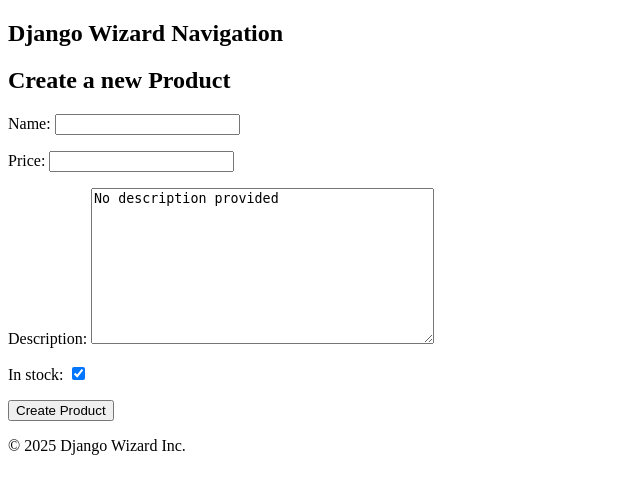
After one commit to Tonmoy096/my_django_project, a Django app: page /product/create/ in a window 1280 px wide. The commit adds this page. Shown: the top 494 px of the page, without its empty margins (0-640 px from the left). Run offline with Django 5.2, Linux system fonts and the light colour scheme.

Commit message:
Add product management features with models, forms, views, and templates

```diff
--- a/django_wizard/django_wizard/settings.py
+++ b/django_wizard/django_wizard/settings.py
@@ -37,7 +37,8 @@
     'django.contrib.sessions',
     'django.contrib.messages',
     'django.contrib.staticfiles',
-    'myapp'
+    'myapp',
+    'django_extensions',
 ]
 
 MIDDLEWARE = [
--- /dev/null
+++ b/django_wizard/myapp/forms.py
@@ -0,0 +1,7 @@
+from django import forms
+from .models import Product
+
+class ProductForm(forms.ModelForm):
+    class Meta:
+        model = Product
+        fields = ['name','price','description','in_stock']
--- a/django_wizard/myapp/models.py
+++ b/django_wizard/myapp/models.py
@@ -1,6 +1,36 @@
 from django.db import models
-from django.contrib.auth.models import User
 
+class Product(models.Model):
+    name = models.CharField(max_length=100)
+    description = models.TextField(default = 'No description provided')
+    price = models.DecimalField(max_digits=10, decimal_places=2)
+    in_stock = models.BooleanField(default=True)
+
+    def __str__(self):
+        return self.name
+
+class Tag(models.Model):
+    name = models.CharField(max_length=100)
+
+    def __str__(self):
+        return self.name
+
+class Category(models.Model):
+    name = models.CharField(max_length=100)
+
+    def __str__(self):
+        return self.name
+
+class profile(models.Model):
+    user = models.OneToOneField('auth.User', on_delete=models.CASCADE)
+    bio = models.TextField()
+
+    def __str__(self):
+        return self.user.username
+
+
+
+'''
 class Category(models.Model):
     name = models.CharField(max_length=100)
 
@@ -30,7 +60,9 @@
     bio = models.TextField()
 
     def __str__(self):
-        return self.user.username
+        return self.user.username'''
+
+
 '''class Category(models.Model):
     name = models.CharField(max_length=100)
 
--- /dev/null
+++ b/django_wizard/myapp/templates/product_create.html
@@ -0,0 +1,10 @@
+{% extends 'base.html' %}
+
+{% block content %}
+  <h2>Create a new Product</h2>
+  <form method="post">
+    {% csrf_token %}
+    {{ form.as_p }}
+    <button type="submit">Create Product</button>
+  </form>
+{% endblock %}
--- a/django_wizard/myapp/urls.py
+++ b/django_wizard/myapp/urls.py
@@ -1,12 +1,7 @@
 from django.urls import path
+from . import views
 
-'''from . import views
 urlpatterns = [
-    path('', views.hello_view),
+    path('product/create/', views.product_create, name='product_create'),
+    path('product/list/', views.product_list, name='product_list'),
 ]
-'''
-from .views import prodduct_list
-urlpatterns = [
-    path('', prodduct_list, name='home'),
-    path('products/', prodduct_list, name='product_list'),
-]
--- a/django_wizard/myapp/views.py
+++ b/django_wizard/myapp/views.py
@@ -1,15 +1,40 @@
-from django.shortcuts import render
+from django.shortcuts import render, redirect
+from .models import Product
+from .forms import ProductForm
+
+def product_list(request):
+    products = Product.objects.all()
+    return render(request, 'product_list.html', {'products': products})
 
 
-'''def hello_view(request):
-    context = {
-        'name': 'Tonmoy The Wizard'
-    }
-    # render() tells django "find and load the home.html templates.
-    return render(request, 'home.html', context)'''
+def product_create(request):
+    if request.method == 'POST':
+        form = ProductForm(request.POST)
+        if form.is_valid():
+            form.save()
+            return redirect('product_list')
+    else:
+        form = ProductForm()
+    return render(request, 'product_create.html', {'form': form})
 
+
+
+'''from django.shortcuts import render, redirect
 from .models import Product
+from .forms import ProductForm  # Assuming you have a form for Product
 
-def prodduct_list(request):
-    products = Product.objects.all()
+# List all products
+def product_list(request):
+    products = Product.objects.all()  # Fetch all products
     return render(request, 'product_list.html', {'products': products})
+
+# Create a new product
+def product_create(request):
+    if request.method == 'POST':
+        form = ProductForm(request.POST)  # Use the ProductForm to handle form submission
+        if form.is_valid():
+            form.save()  # Save the form data to the database
+            return redirect('product_list')  # Redirect to the product list page
+    else:
+        form = ProductForm()  # Empty form if GET request
+    return render(request, 'product_create.html', {'form': form})'''
```
Also changed, not shown: django_wizard/myapp/admin.py (+9 -2 lines), django_wizard/myapp/templates/product_list.html (+10 -6 lines), django_wizard/db.sqlite3, django_wizard/myapp/migrations/0004_remove_product_category_remove_product_tags_and_more.py (added).
